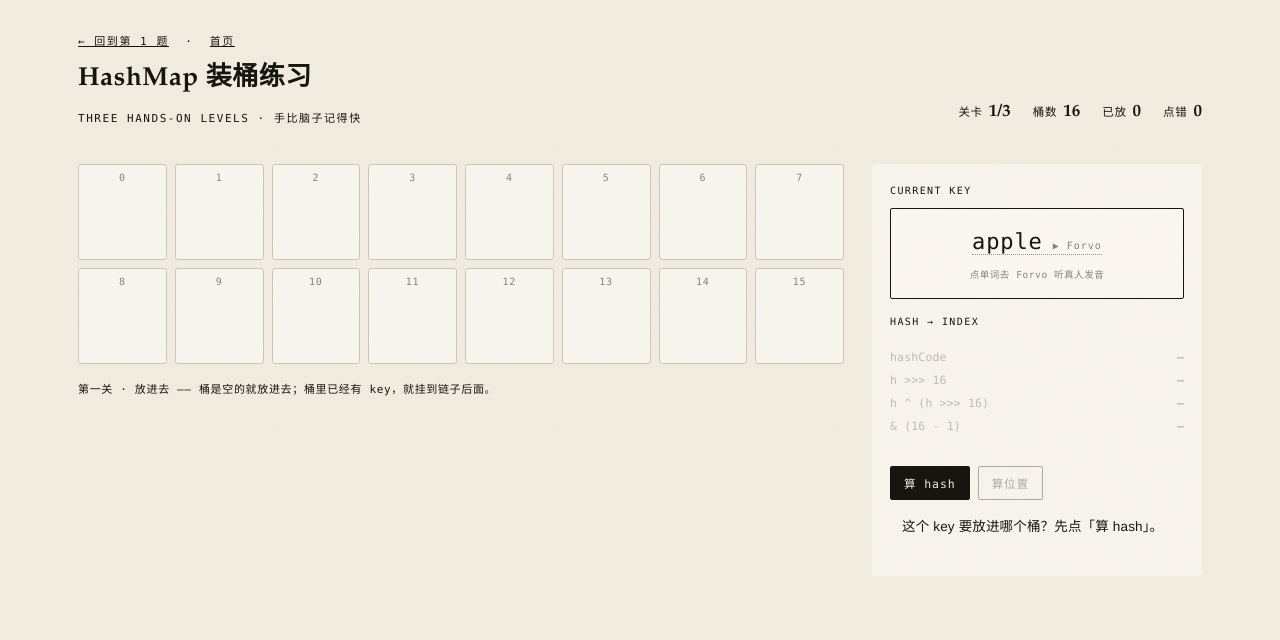
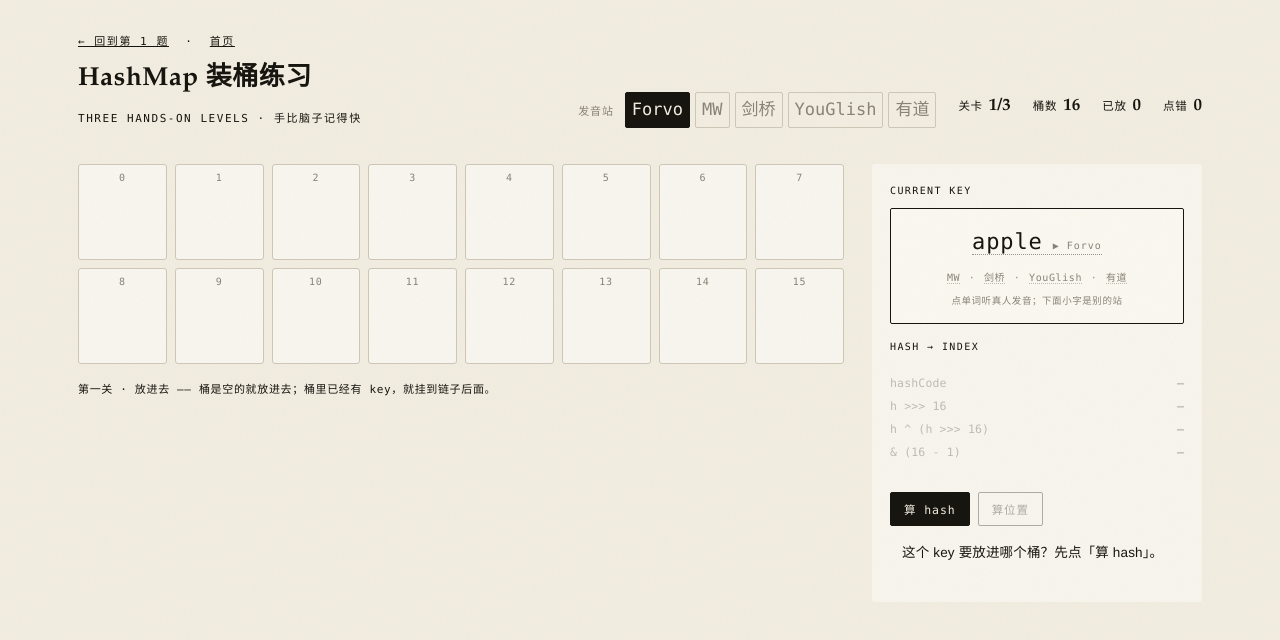
Before and after one commit to TianYuBaBg/offer-camp, a plain HTML site: page game/hashmap.html in a window 1280 px wide. Drawn offline with Linux system fonts and the light colour scheme.

Commit message:
发音站扩到五个（Forvo / MW / 剑桥 / YouGlish / 有道），右上角可切换并记住

```diff
--- a/game/hashmap.html
+++ b/game/hashmap.html
@@ -102,6 +102,14 @@
     .wrap{grid-template-columns:1fr}
     .board{grid-template-columns:repeat(4,1fr)}
   }
+  .dictsw{font-size:11px;letter-spacing:.08em;color:#8a8378;white-space:nowrap}
+  .dictsw b{display:inline;font-weight:400}
+  .dictsw button{font:inherit;font-family:var(--mono);background:none;border:1px solid #cfc7b8;
+                 color:#8a8378;cursor:pointer;padding:2px 6px;margin-left:5px;border-radius:2px}
+  .dictsw button.on{background:var(--ink);border-color:var(--ink);color:var(--paper)}
+  .altdict{font-family:var(--mono);font-size:10px;letter-spacing:.06em;color:#9a9389;margin-top:8px}
+  .altdict .say2{color:#8a8378;text-decoration:none;border-bottom:1px dotted #c2bab0;margin:0 2px}
+  .altdict .say2:hover{color:var(--ink)}
 </style>
 </head>
 <body>
@@ -118,6 +126,7 @@
       <div class="sub">three hands-on levels · 手比脑子记得快</div>
     </div>
     <div class="hud">
+      <span class="dictsw">发音站<b id="dictBtns"></b></span>
       <span>关卡<b id="hLevel">1/3</b></span>
       <span>桶数<b id="hCap">16</b></span>
       <span>已放<b id="hCount">0</b></span>
@@ -168,14 +177,41 @@
     return h;
   }
   function spread(h){ return (h ^ (h >>> 16)) >>> 0; }
-  function forvo(key){
-    var w = String(key).replace(/[^A-Za-z ]/g, '').trim() || String(key);
-    return 'https://forvo.com/search/' + encodeURIComponent(w) + '/';
+  var DICTS = [
+    {id:'forvo',  name:'Forvo',    url:function(w){ return 'https://forvo.com/search/' + w + '/'; }},
+    {id:'mw',     name:'MW',       url:function(w){ return 'https://www.merriam-webster.com/dictionary/' + w; }},
+    {id:'cam',    name:'剑桥',      url:function(w){ return 'https://dictionary.cambridge.org/dictionary/english/' + w; }},
+    {id:'yg',     name:'YouGlish', url:function(w){ return 'https://youglish.com/pronounce/' + w + '/english'; }},
+    {id:'youdao', name:'有道',      url:function(w){ return 'https://dict.youdao.com/result?word=' + w + '&lang=en'; }}
+  ];
+  function wordOf(key){
+    return (String(key).replace(/[^A-Za-z ]/g, '').trim() || String(key)).toLowerCase();
   }
-  function sayLink(key, cls, tag){
-    return '<a class="' + (cls || 'say') + '" href="' + forvo(key) + '" target="_blank" rel="noopener"'
-         + ' title="去 Forvo 听 ' + key + ' 的真人发音">'
-         + key + (tag ? '<span class="saybtn">▶ Forvo</span>' : '') + '</a>';
+  function dictUrl(key, id){
+    var d = DICTS[0];
+    for (var i = 0; i < DICTS.length; i++) if (DICTS[i].id === id) d = DICTS[i];
+    return d.url(encodeURIComponent(wordOf(key)));
+  }
+  function dictName(id){
+    for (var i = 0; i < DICTS.length; i++) if (DICTS[i].id === id) return DICTS[i].name;
+    return DICTS[0].name;
+  }
+  function primary(){ return dictUrl(S.queue[0] || '', S.dict); }
+  function sayLink(key, cls, tag, showAll){
+    var url = dictUrl(key, S.dict);
+    var html = '<a class="' + (cls || 'say') + '" href="' + url + '" target="_blank" rel="noopener"'
+             + ' title="听 ' + wordOf(key) + ' 的发音">'
+             + key + (tag ? '<span class="saybtn">▶ ' + dictName(S.dict) + '</span>' : '') + '</a>';
+    if (showAll) {
+      var alt = [];
+      for (var i = 0; i < DICTS.length; i++) {
+        if (DICTS[i].id === S.dict) continue;
+        alt.push('<a class="say2" href="' + dictUrl(key, DICTS[i].id) + '" target="_blank" rel="noopener">'
+                 + DICTS[i].name + '</a>');
+      }
+      html += '<div class="altdict">' + alt.join('<span> · </span>') + '</div>';
+    }
+    return html;
   }
   function bucketOf(key, cap){ return spread(javaHash(key)) & (cap - 1); }
 
@@ -212,7 +248,13 @@
   var S = {
     level: 0, cap: 16, buckets: [], queue: [], q: 0,
     phase: 'idle',            // idle | ready | hashed | placed | done
-    misses: 0, count: 0, treeified: false, resized: false
+    misses: 0, count: 0, treeified: false, resized: false,
+    dict: (function(){
+      var q = null;
+      try { q = new URLSearchParams(location.search).get('dict'); } catch(e){}
+      if (q) return q;
+      try { return localStorage.getItem('fc-dict') || 'forvo'; } catch(e){ return 'forvo'; }
+    })()
   };
 
   var $ = function(id){ return document.getElementById(id); };
@@ -292,7 +334,7 @@
     });
     $('treeFig').innerHTML = '';
     $('ltip').textContent = L.title + ' —— ' + L.sub;
-    $('key').innerHTML = S.queue[0] ? sayLink(S.queue[0], 'say', true) + '<div class="hintx">点单词去 Forvo 听真人发音</div>' : '—';
+    $('key').innerHTML = S.queue[0] ? sayLink(S.queue[0], 'say', true, true) + '<div class="hintx">点单词听真人发音；下面小字是别的站</div>' : '—';
     ['s1','s2','s3','s4'].forEach(function(id){ $(id).classList.remove('on','hl'); $(id).querySelector('.v').textContent = '—'; });
     $('bHash').disabled = false; $('bIdx').disabled = true; $('bTree').style.display = 'none';
     setMsg('这个 key 要放进哪个桶？先点「算 hash」。');
@@ -330,7 +372,7 @@
     S.q++;
     if (S.q >= S.queue.length){ done(); return; }
     S.phase = 'ready';
-    $('key').innerHTML = sayLink(S.queue[S.q], 'say', true) + '<div class="hintx">点单词去 Forvo 听真人发音</div>';
+    $('key').innerHTML = sayLink(S.queue[S.q], 'say', true, true) + '<div class="hintx">点单词听真人发音；下面小字是别的站</div>';
     ['s1','s2','s3','s4'].forEach(function(id){ $(id).classList.remove('on','hl'); $(id).querySelector('.v').textContent = '—'; });
     $('bHash').disabled = false; $('bIdx').disabled = true;
     paintSteps(0);
@@ -414,6 +456,29 @@
     $('veil').classList.add('on');
   }
   function hide(){ $('veil').classList.remove('on'); }
+
+  /* ---------- 发音站切换 ---------- */
+  (function(){
+    var box = $('dictBtns');
+    DICTS.forEach(function(d){
+      var b = document.createElement('button');
+      b.type = 'button';
+      b.textContent = d.name;
+      b.setAttribute('data-dict', d.id);
+      if (d.id === S.dict) b.className = 'on';
+      b.onclick = function(){
+        S.dict = d.id;
+        try { localStorage.setItem('fc-dict', d.id); } catch(e){}
+        Array.prototype.forEach.call(box.querySelectorAll('button'), function(x){
+          x.className = (x.getAttribute('data-dict') === S.dict) ? 'on' : '';
+        });
+        renderKey();
+        if (S.buckets.length) renderBoard();
+        if (S.treeBucket) renderTreeFig(S.treeBucket);
+      };
+      box.appendChild(b);
+    });
+  })();
 
   /* ---------- 交互 ---------- */
   $('bHash').onclick = function(){
```
Also changed, not shown: preview/game-1.png.
